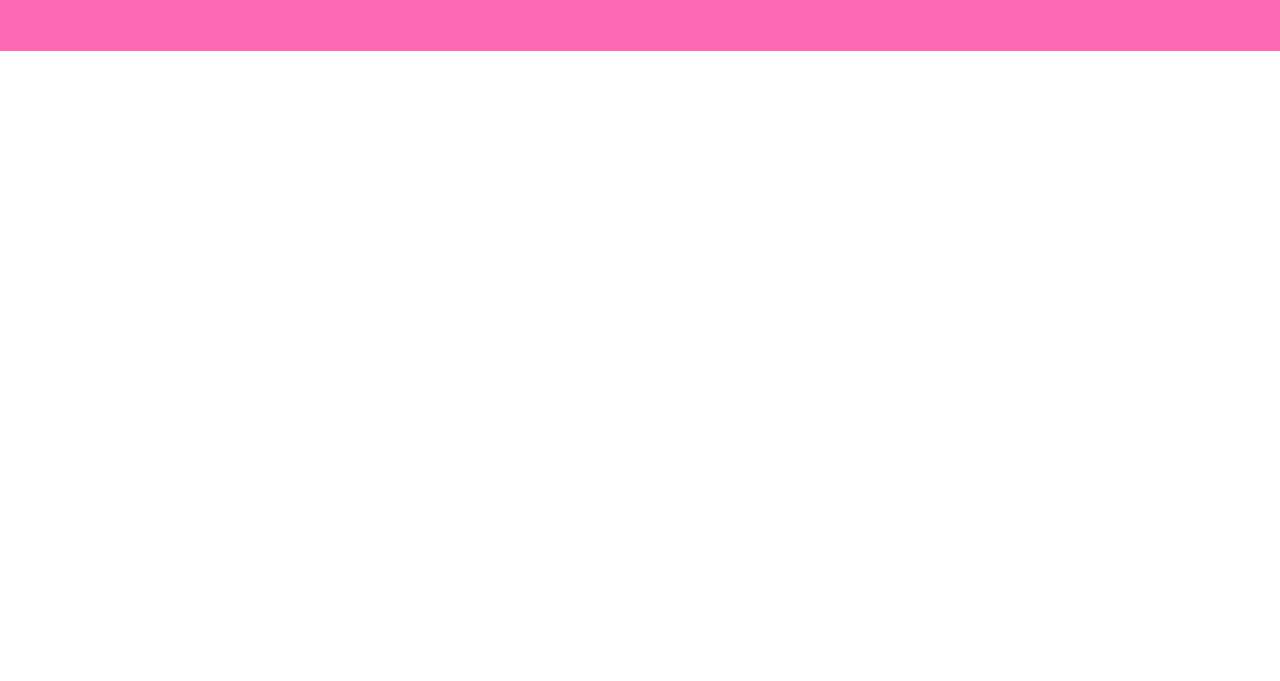
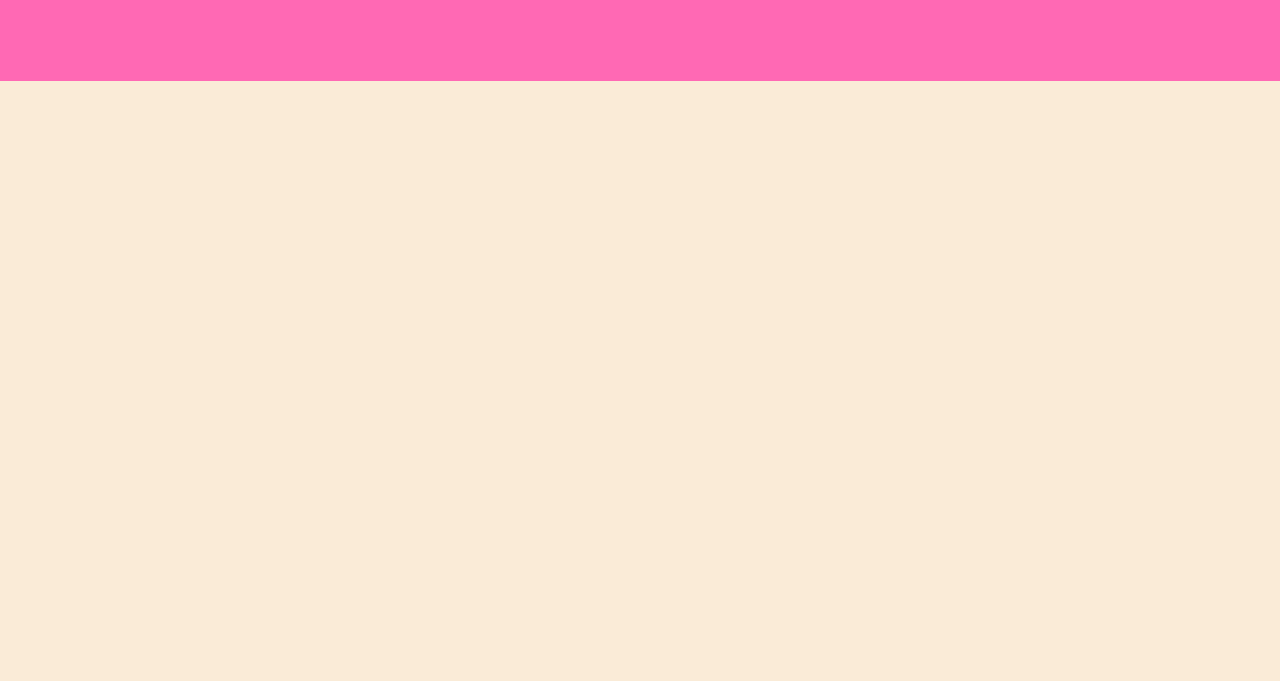
Before and after one commit to julia-anjos968/meu-primeiro-site, a plain HTML site: page index.html in a window 1280 px wide. Shown: the part 152-833 px from the top of the page. Before the commit the page ends 800 px from the top, so only its background shows below. Drawn offline with Linux system fonts and the light colour scheme.

Commit message:
feat: cria a tag main

```diff
--- a/assets/styles/index.css
+++ b/assets/styles/index.css
@@ -10,6 +10,7 @@ body {
 
 h1, p {
     text-align: center;
+    margin: 10px;
 }
 
 header {
@@ -17,3 +18,8 @@ header {
     color: white;
     padding: 74px;
 }
+
+main {
+    height: 600px;
+    background-color: antiquewhite;
+}
--- a/index.html
+++ b/index.html
@@ -12,5 +12,9 @@
         <h1>Julia Dos Anjos</h1>
         <p>Estudante do curso técnico em Desenvolvimento de Sistemas</p>
     </header>
+
+    <main>
+
+    </main>
 </body>
 </html>
```
